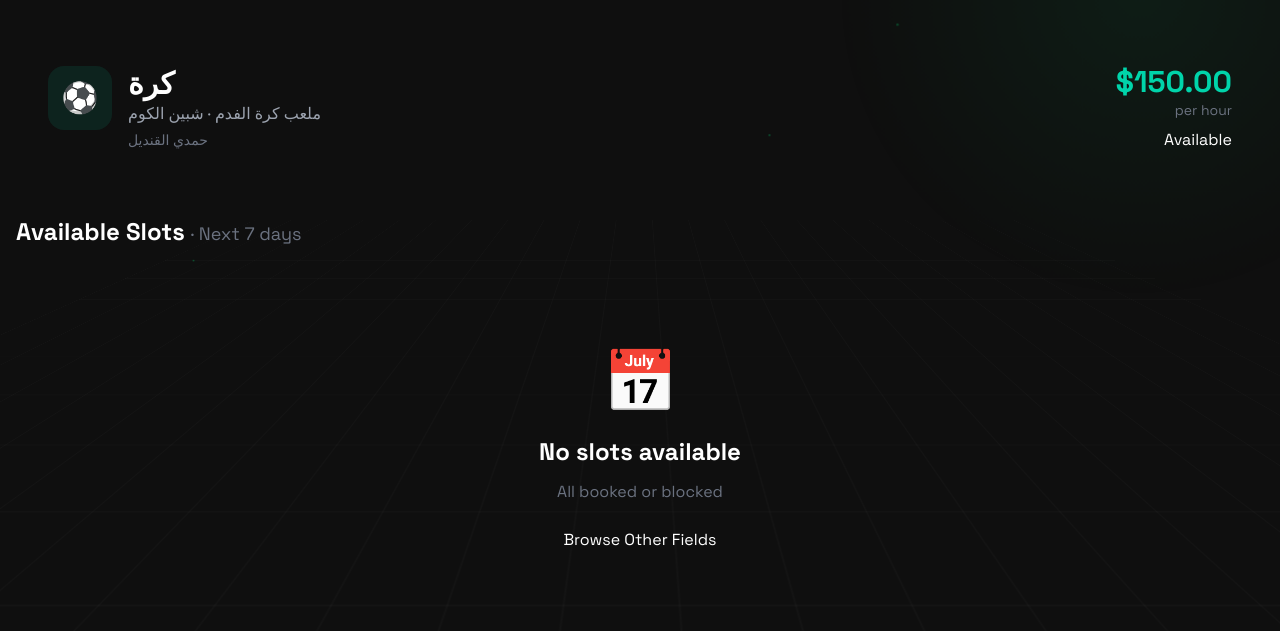
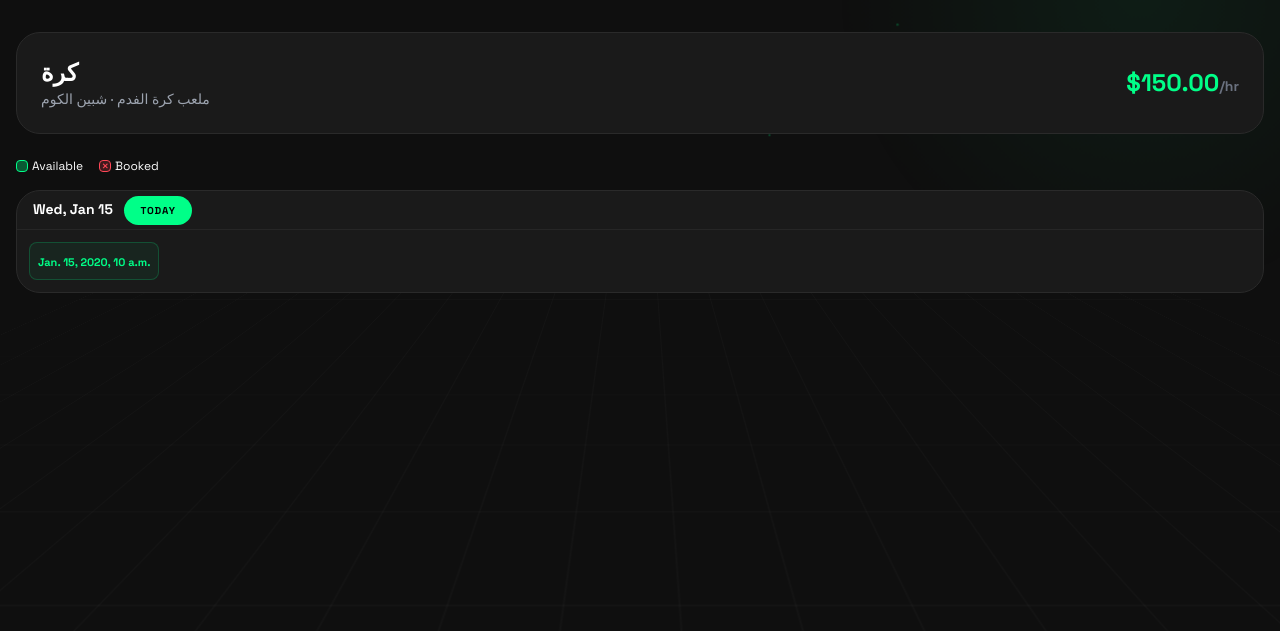
Before and after one commit to saifhathout/booking, a Django app: template booking/templates/booking/field_detail.html in a window 1280 px wide. Shown: the part 65-696 px from the top of the page. Run offline with Django 5.2, Linux system fonts and the light colour scheme; data comes from the database, SQL or seed files in the repository; tables that the repository leaves empty hold one stand-in row (values such as "Sample post"); the template is opened without the code that fills it: values that come from a table or form of the project are taken from there, most other values are stand-ins (such as "Sample title", 1, 10 or a date in 2020); some libraries are stand-ins or nearby versions.

Commit message:
Add files via upload

```diff
--- a/booking/templates/booking/field_detail.html
+++ b/booking/templates/booking/field_detail.html
@@ -3,62 +3,46 @@
 {% block content %}
 
 <div class="animate-fade-up">
-    <!-- Field Info -->
-    <div class="premium-card p-8 mb-8">
-        <div class="flex flex-col md:flex-row justify-between items-start md:items-center gap-6">
-            <div class="flex items-start space-x-4">
-                <div class="w-16 h-16 rounded-2xl bg-[#00D4AA]/10 flex items-center justify-center text-3xl">
-                    {% if field.sport_type == 'FOOTBALL' %}⚽{% elif field.sport_type == 'CRICKET' %}🏏{% elif field.sport_type == 'BASKETBALL' %}🏀{% elif field.sport_type == 'TENNIS' %}🎾{% else %}🏟️{% endif %}
+    <div class="energy-card p-6 mb-6">
+        <div class="flex justify-between items-center">
+            <div>
+                <h1 class="text-2xl font-extrabold">{{ field.name }}</h1>
+                <p class="text-gray-400 text-sm">{{ field.venue.name }} · {{ field.venue.city }}</p>
             </div>
-                <div>
-                    <h1 class="text-3xl font-extrabold">{{ field.name }}</h1>
-                    <p class="text-gray-400">{{ field.venue.name }} · {{ field.venue.city }}</p>
-                    <p class="text-sm text-gray-500 mt-1">{{ field.venue.address }}</p>
-                </div>
-            </div>
-            <div class="text-right">
-                <p class="text-3xl font-extrabold text-[#00D4AA]">${{ field.price_per_hour }}</p>
-                <p class="text-sm text-gray-500">per hour</p>
-                <span class="badge-premium badge-success mt-2 inline-block">Available</span>
-            </div>
+            <p class="text-2xl font-extrabold text-[#00FF88]">${{ field.price_per_hour }}<span class="text-sm text-gray-500">/hr</span></p>
         </div>
     </div>
 
-    <!-- Available Slots -->
-    <h2 class="text-2xl font-extrabold mb-6">Available Slots <span class="text-gray-500 text-lg font-normal">· Next 7 days</span></h2>
+    <div class="flex gap-4 mb-4 text-xs">
+        <span class="flex items-center gap-1"><span class="w-3 h-3 rounded bg-[#00FF88]/30 border border-[#00FF88]"></span> Available</span>
+        <span class="flex items-center gap-1"><span class="w-3 h-3 rounded bg-[#FF4757]/20 border border-[#FF4757] flex items-center justify-center text-[#FF4757] text-[8px] font-black">✕</span> Booked</span>
+    </div>
 
-    {% if available_slots %}
-        {% regroup available_slots by date as slots_by_date %}
-        <div class="space-y-6">
-            {% for group in slots_by_date %}
-                <div class="premium-card overflow-hidden">
-                    <div class="px-6 py-4 border-b border-[#2A2A2A] flex items-center justify-between">
-                        <h3 class="font-bold text-lg">
-                            {{ group.grouper|date:"l, F j" }}
-                            {% if group.grouper == today %}<span class="badge-premium badge-success text-xs ml-2">Today</span>{% endif %}
+    {% for day_data in all_slots_list %}
+        <div class="energy-card mb-3 overflow-hidden">
+            <div class="px-4 py-2 border-b border-white/5">
+                <h3 class="font-bold text-sm">
+                    {{ day_data.date|date:"D, M j" }}
+                    {% if day_data.date == today %}<span class="badge-fire badge-green text-[10px] ml-2">TODAY</span>{% endif %}
                 </h3>
-                        <span class="text-sm text-gray-500">{{ group.list|length }} slots</span>
             </div>
-                    <div class="p-6 grid grid-cols-3 md:grid-cols-4 lg:grid-cols-6 gap-3">
-                        {% for slot in group.list %}
-                            <a href="{% url 'booking:book_slot' slot.id %}"
-                               class="bg-[#00D4AA]/5 border border-[#00D4AA]/20 rounded-xl p-3 text-center hover:bg-[#00D4AA]/10 hover:border-[#00D4AA]/40 transition-all group">
-                                <span class="text-sm font-bold text-[#00D4AA]">{{ slot.start_time }}</span>
-                                <span class="text-[10px] text-gray-500 block mt-1">to {{ slot.end_time }}</span>
+            <div class="p-3 grid grid-cols-6 md:grid-cols-9 gap-1.5">
+                {% for slot in day_data.slots %}
+                    {% if slot.is_booked %}
+                        <div class="bg-[#FF4757]/5 border border-[#FF4757]/20 rounded-lg p-1.5 text-center opacity-40 cursor-not-allowed relative">
+                            <span class="text-[11px] font-bold text-[#FF4757] line-through">{{ slot.time }}</span>
+                            <span class="absolute top-0.5 right-1 text-[#FF4757] text-xs font-black">✕</span>
+                        </div>
+                    {% else %}
+                        <a href="{% url 'booking:book_slot' slot.slot_id %}"
+                           class="bg-[#00FF88]/5 border border-[#00FF88]/20 rounded-lg p-1.5 text-center hover:bg-[#00FF88]/15 hover:border-[#00FF88]/40 transition-all">
+                            <span class="text-[11px] font-bold text-[#00FF88]">{{ slot.time }}</span>
                         </a>
+                    {% endif %}
                 {% endfor %}
             </div>
         </div>
     {% endfor %}
 </div>
-    {% else %}
-        <div class="premium-card p-20 text-center">
-            <span class="text-6xl mb-6 block">📅</span>
-            <h3 class="text-2xl font-bold mb-3">No slots available</h3>
-            <p class="text-gray-500 mb-6">All booked or blocked</p>
-            <a href="{% url 'booking:browse' %}" class="btn-outline inline-block">Browse Other Fields</a>
-        </div>
-    {% endif %}
-</div>
 
 {% endblock %}
```
Also changed, not shown: booking/templates/booking/book_slot.html (+22 -20 lines), booking/views.py (+62 -30 lines). Lines whose indentation alone changed are shown as unchanged.
